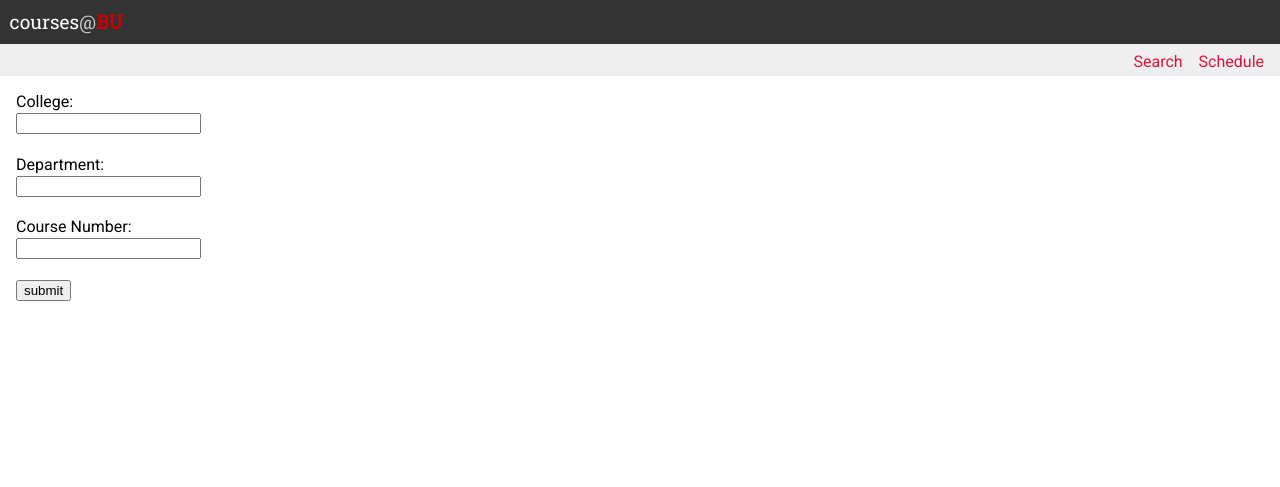
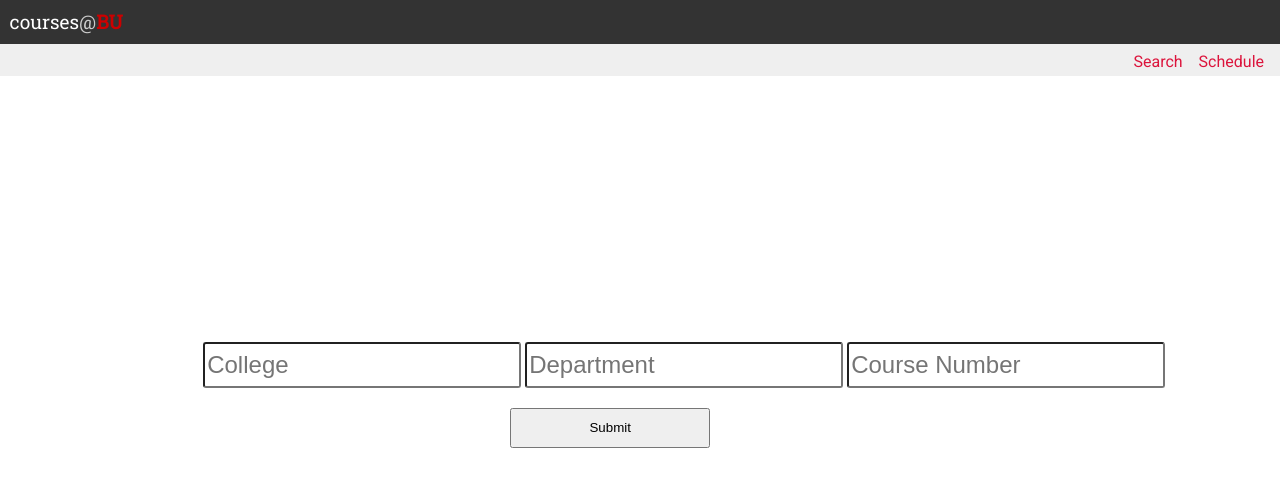
Before and after one commit to abreen/terrierhub, a Django app: page / in a window 1280 px wide. Shown: the top 487 px of the page. Run offline with Django 3.2, Linux system fonts and the light colour scheme.

Commit message:
Changes to clear courses and bug fix

```diff
--- a/coursedb/templates/coursedb/course.html
+++ b/coursedb/templates/coursedb/course.html
@@ -28,7 +28,7 @@ google.maps.event.addDomListener(window, 'load', init_map);
 function add_course(school, dept, num, sec, startend) {
     var xhttp = new XMLHttpRequest();
     xhttp.open("GET",
-        "/db/api/add_course?school=" + school +
+        "/api/add_course?school=" + school +
         "&department=" + dept +
         "&number=" + num +
         "&section=" + sec +
@@ -39,7 +39,7 @@ function add_course(school, dept, num, sec, startend) {
 
 function clear_course() {
     var xhttp = new XMLHttpRequest();
-    xhttp.open("GET", "/db/api/clear_courses", true);
+    xhttp.open("GET", "/api/clear_courses", true);
     xhttp.send();
 }
 </script>
@@ -53,7 +53,7 @@ function clear_course() {
 
 
 {% for course in courses_added %}
-{{ course }}<br>
+{{ course.department}}{{course.number}}{{course.section}}<br>
 {% endfor %}
 
 
--- a/coursedb/templates/coursedb/index.html
+++ b/coursedb/templates/coursedb/index.html
@@ -11,17 +11,14 @@
 
         </form>
 -->
-
-College:<br>
-<input id="college" maxlength="3" type="text">
-<br><br>
-Department:<br>
-<input id="department" maxlength="2" type="text">
-<br><br>
-Course Number:<br>
-<input id="course" maxlength="3" type="text">
-<br><br>
-<button id="submit-btn">submit</button>
+<div class = "search">
+<input id="college" maxlength="3" type="text" placeholder="College" required/>
+<input id="department" maxlength="2" type="text" placeholder="Department" required/>
+<input id="course" maxlength="3" type="text" placeholder="Course Number" required/>
+</div>
+<div class = "btn">
+<button style ="width:200px; height:40px;" id="submit-btn">Submit</button>
+</div>
 
 
 <script>
--- a/coursedb/views.py
+++ b/coursedb/views.py
@@ -135,6 +135,7 @@ def schedule(request):
     rowid = 0
 
     for section_dict in request.session['courses']:
+
         school = section_dict['school']
         department = section_dict['department']
         number = section_dict['number']
--- a/static/css/main.css
+++ b/static/css/main.css
@@ -18,6 +18,12 @@
 html {
     font-size: 100%;
 }
+input {
+  -webkit-border-radius: 3px;
+     border-radius: 3px;
+          border-radius: 3px;
+}
+
 
 body {
     color: black;
@@ -386,6 +392,33 @@ form input[type="submit"] {
     margin-left: 10%;
 
 }
+#college{
+    height:40px;
+    font-size:18pt;
+}
+#department{
+    height:40px;
+    font-size:18pt;
+}
+#course{
+    height:40px;
+    font-size:18pt;
+}
+
+.search{
+    position:relative;
+    float: center;
+    margin-left:15%;
+    margin-top: 20%;
+}
+.btn{
+    position:relative;
+    padding: 20px;
+    float: center;
+    margin-left: 38%;
+}
+
+
 form textarea {
     resize: none;
     width: 30em;
```
Also changed, not shown: coursedb/templates/coursedb/schedule.html (+9 -0 lines).
